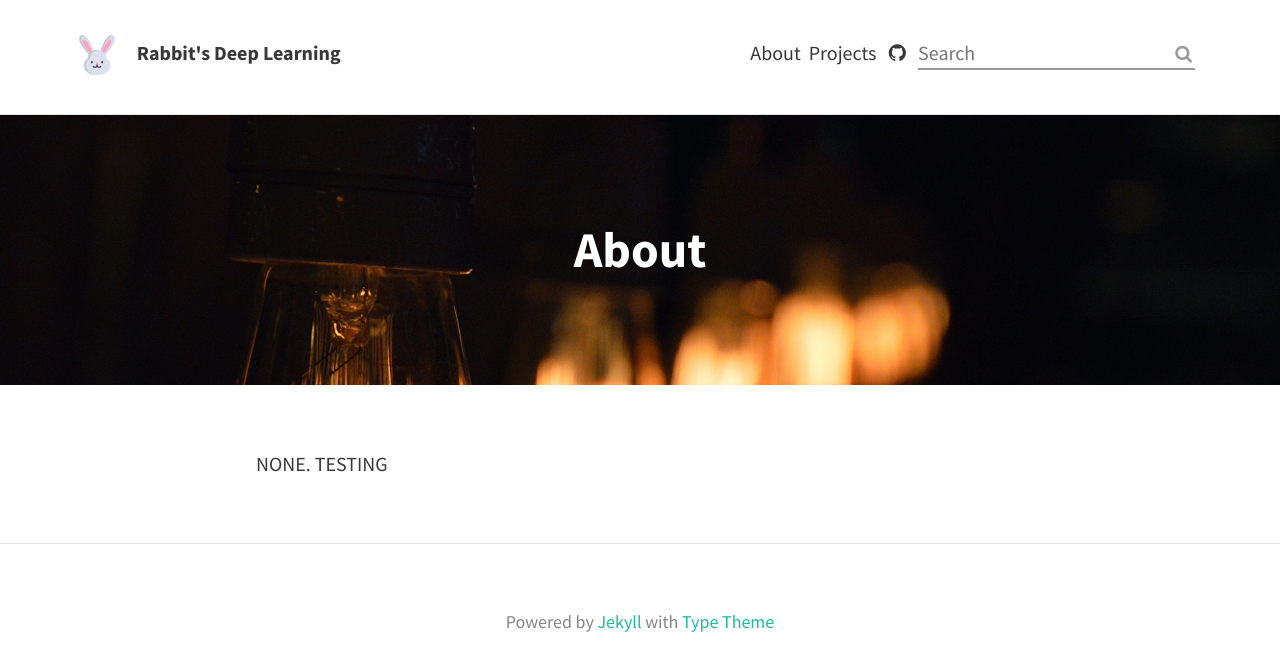
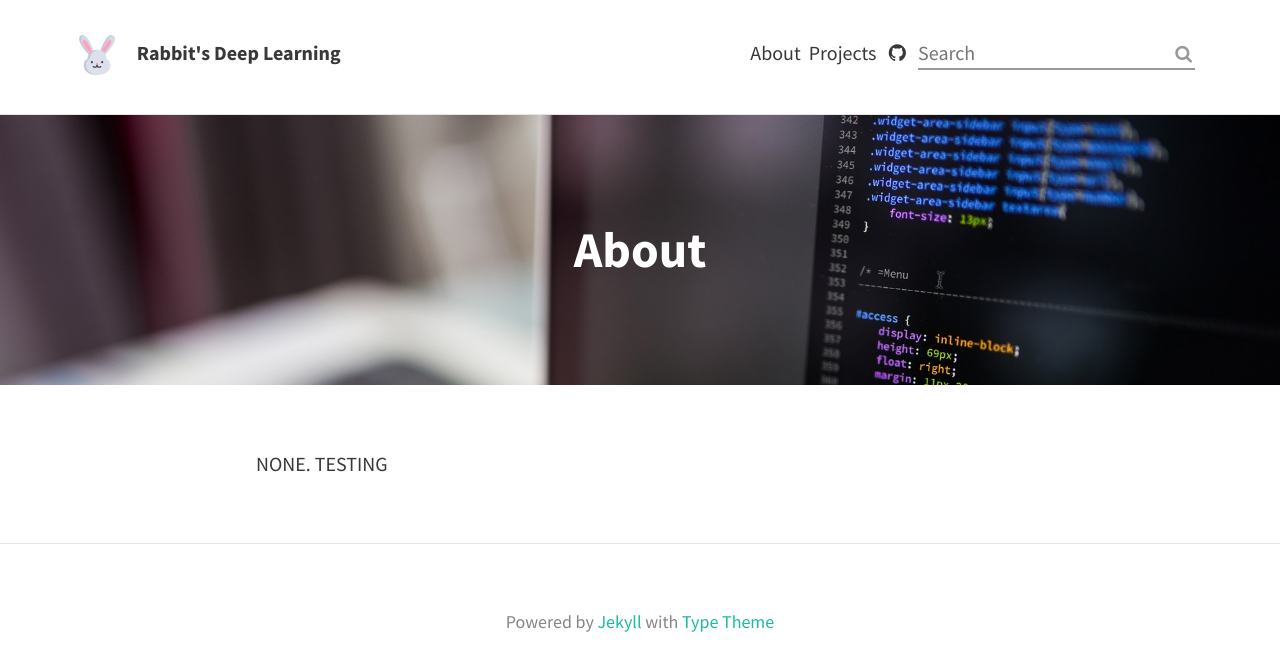
Before and after one commit to helloworld2394/helloworld2394.github.io, a Jekyll site: the page built from about.md, in a window 1280 px wide. Shown: the top 671 px of the page. Built offline with Jekyll 4.4.1, drawn with Linux system fonts in a browser that asks for light colours; nearby versions of some CDN libraries.

Commit message:
Update about.md

```diff
--- a/about.md
+++ b/about.md
@@ -2,7 +2,7 @@
 layout: page
 title: About
 permalink: /about/
-feature-img: "assets/img/lamp_ab.jpg"
+feature-img: "assets/img/code_prog.jpg"
 ---
 
 NONE.
```
